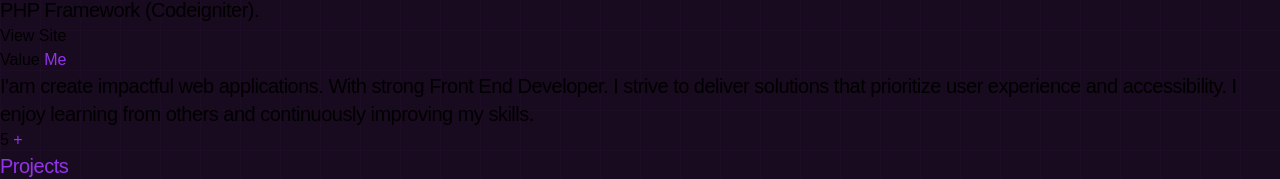
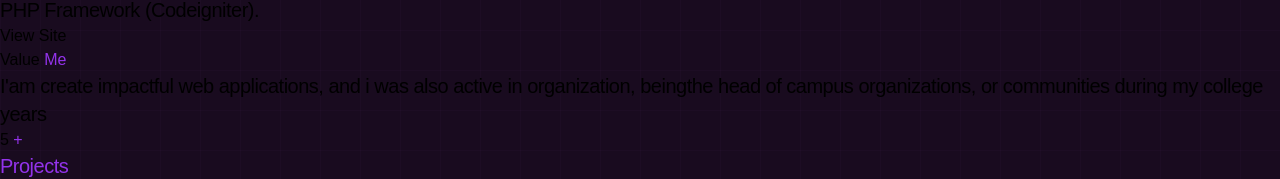
Before and after one commit to hasbirdfn/portfolio-react, a React (Vite) app: page / in a window 1280 px wide. Shown: the part 10930-11109 px from the top of the page. Built offline with nearby package versions, Linux system fonts and the light colour scheme.

Commit message:
update revisi  fitur contact and navbar

```diff
--- a/src/components/Contact.jsx
+++ b/src/components/Contact.jsx
@@ -41,10 +41,7 @@ const Contact = () => {
                 </h3>
                 <p className="text-justify leading-7 mx-auto">
                   I'am create impactful web
-                  applications. With strong Front End Developer. I strive to
-                  deliver solutions that prioritize user experience and
-                  accessibility. I enjoy learning from others and continuously
-                  improving my skills.
+                  applications, and i was also active in organization, beingthe head of campus organizations, or communities during my college years
                 </p>
               </div>
 
--- a/src/components/Navbar.jsx
+++ b/src/components/Navbar.jsx
@@ -6,6 +6,8 @@ import hasbcodelogo from "../assets/hasbcodelogo.png"; // Import gambar
 
 const Navbar = () => {
     const [nav, setNav] = useState(false)
+
+    // toogle responsive mobile
     const toggleNav = () => {
         setNav(!nav)
     }
@@ -14,9 +16,10 @@ const Navbar = () => {
         setNav(false)
     }
 
+    // Animation Nav use Framermotion
     const menuVariants = {
         open: {
-            x: 0,
+            x: 0, //horizontal
             transition: {
                 stiffness: 20,
                 damping: 15
@@ -45,7 +48,7 @@ const Navbar = () => {
                 {/* Menu List */}
                 <ul className='hidden md:flex gap-12 z-10 cursor-pointer'>
                     <li><Link to="hero" smooth={true} offset={50} duration={500} className="hover:underline decoration-purple-500">Home</Link></li>
-                    <li><Link to="hero" smooth={true} offset={50} duration={500} className="hover:underline decoration-purple-500">About</Link></li>
+                    <li><Link to="about" smooth={true} offset={50} duration={500} className="hover:underline decoration-purple-500">About</Link></li>
                     <li><Link to="skills" smooth={true} offset={50} duration={500} className="hover:underline decoration-purple-500">Skills</Link></li>
                     <li><Link to="portfolio" smooth={true} offset={50} duration={500} className="hover:underline decoration-purple-500">Portfolio</Link></li>
                     <li><Link to="experience" smooth={true} offset={50} duration={500} className="hover:underline decoration-purple-500">Experience</Link></li>
@@ -66,7 +69,7 @@ const Navbar = () => {
                 >
                     <ul className='font-semibold text-4xl space-y-8 mt-24 text-center'>
                         <li><Link to="hero" onClick={closeNav} smooth={true} offset={50} duration={500} className="hover:underline hover:text-purple-500">Home</Link></li>
-                        <li><Link to="hero" onClick={closeNav} smooth={true} offset={50} duration={500} className="hover:underline hover:text-purple-500">About</Link></li>
+                        <li><Link to="about" onClick={closeNav} smooth={true} offset={50} duration={500} className="hover:underline hover:text-purple-500">About</Link></li>
                         <li><Link to="skills" onClick={closeNav} smooth={true} offset={50} duration={500} className="hover:underline hover:text-purple-500">Skills</Link></li>
                         <li><Link to="portfolio" onClick={closeNav} smooth={true} offset={50} duration={500} className="hover:underline hover:text-purple-500">Portfolio</Link></li>
                         <li><Link to="experience" onClick={closeNav} smooth={true} offset={50} duration={500} className="hover:underline hover:text-purple-500">Experience</Link></li>
@@ -79,3 +82,11 @@ const Navbar = () => {
 }
 
 export default Navbar
+
+/*
+fixed top-0 left-0 w-full bg-opacity-70 backdrop-blur-md z-50
+=> Penjelasan kode tailwind ini :
+1.positionf dikasih fixed agar menempel diatas, ketika scroll akan mengikuti;
+2. top-0, left-0 agar ketika discroll posisi diatas
+
+*/
```
